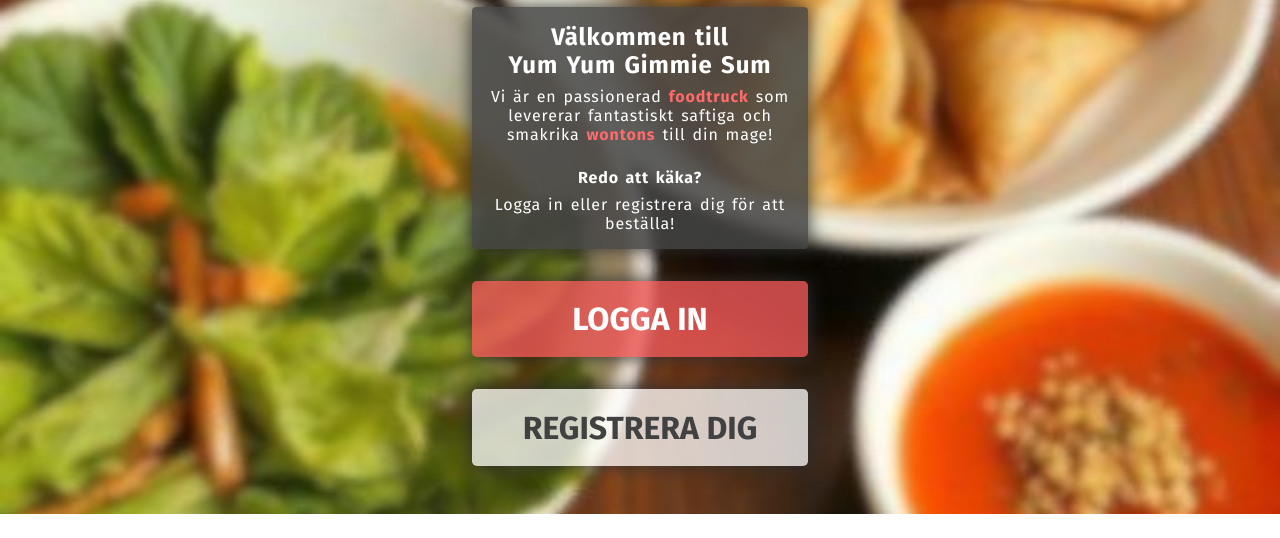
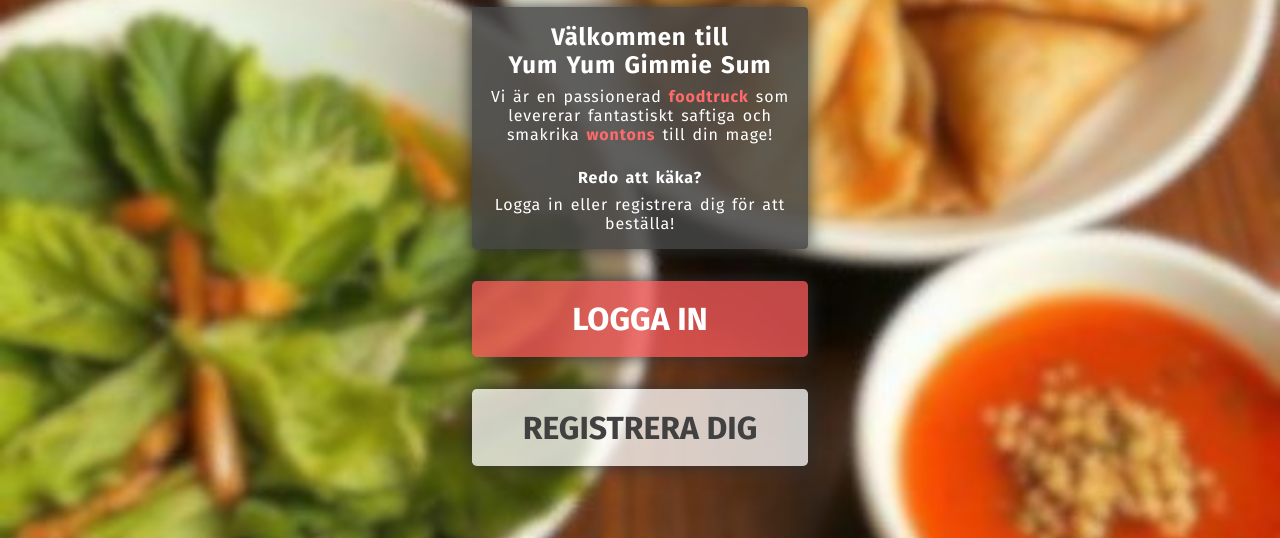
Before and after one commit to lammai442/yumyum-gimme-sum, a plain HTML site: page docs/index.html in a window 1280 px wide. Shown: the part 289-827 px from the top of the page. Before the commit the page ends 803 px from the top, so only its background shows below. Drawn offline with Linux system fonts and the light colour scheme.

Commit message:
Changes on index

```diff
--- a/docs/styles/indexpage.css
+++ b/docs/styles/indexpage.css
@@ -40,7 +40,7 @@
 }
 
 .content-wrapper__intro-content {
-	height: 100%;
+	height: 811px;
 	display: flex;
 	flex-direction: column;
 	align-items: center;
--- a/docs/styles/map.css
+++ b/docs/styles/map.css
@@ -10,14 +10,16 @@
 	appearance: none;
 	-webkit-appearance: none;
 	-moz-appearance: none;
-    background: url('../assets/icons/back-symbol.svg') no-repeat right 15px center;
+	background: url('../assets/icons/back-symbol.svg') no-repeat right 15px
+		center;
 	background-color: white;
 	background-size: 20px;
 	font-size: 1.2rem;
 }
 
 .map__selection-foodtrucks:focus {
-    background: url('../assets/icons/back-symbol-down.svg') no-repeat right 10px center;
+	background: url('../assets/icons/back-symbol-down.svg') no-repeat right 10px
+		center;
 	background-color: white;
 	background-size: 30px;
 }
```
Lines whose indentation alone changed are shown as unchanged.
